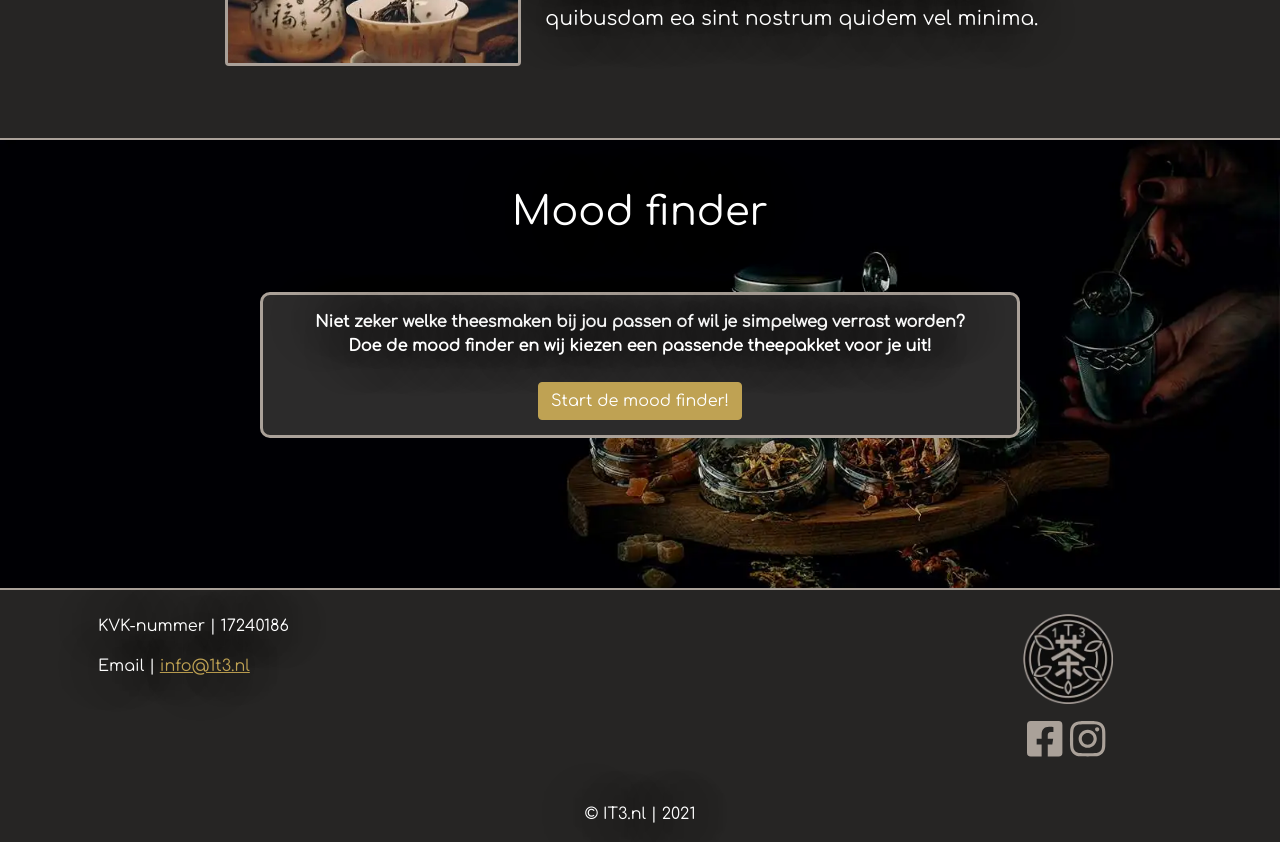
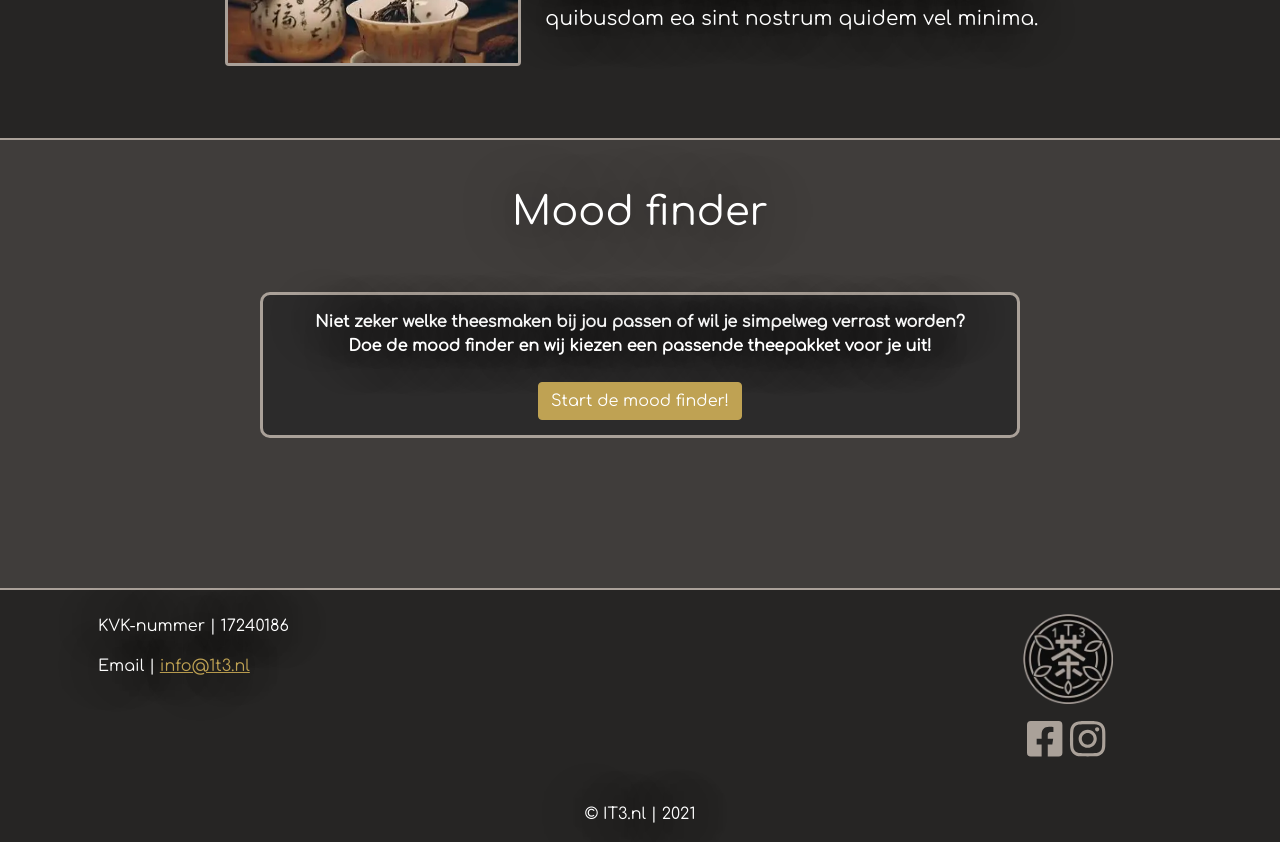
Before and after one commit to Pjiwm/1Thee3, a Vue app: page / in a window 1280 px wide. Shown: the part 1440-2282 px from the top of the page. Built offline with nearby package versions, Linux system fonts and the light colour scheme.

Commit message:
trying out :before on quiz and header

```diff
--- a/src/components/Header.vue
+++ b/src/components/Header.vue
@@ -53,7 +53,8 @@ header {
   padding-top: 71px;
 }
 
-header:after {
+
+header:before {
   background-color: rgba(0, 0, 0, 0.5);
   position: absolute;
   top: 0;
--- a/src/components/Quiz.vue
+++ b/src/components/Quiz.vue
@@ -165,12 +165,16 @@ export default {
 }
 
 .quiz-background {
+
+  position: relative;
+}
+
+.quiz-background:before {
   background-position: center;
   background-size: cover;
   background-repeat: no-repeat;
   background-attachment: fixed;
   background-image: url("../assets/tea_dark.webp");
-  position: relative;
 }
 
 image {
```
